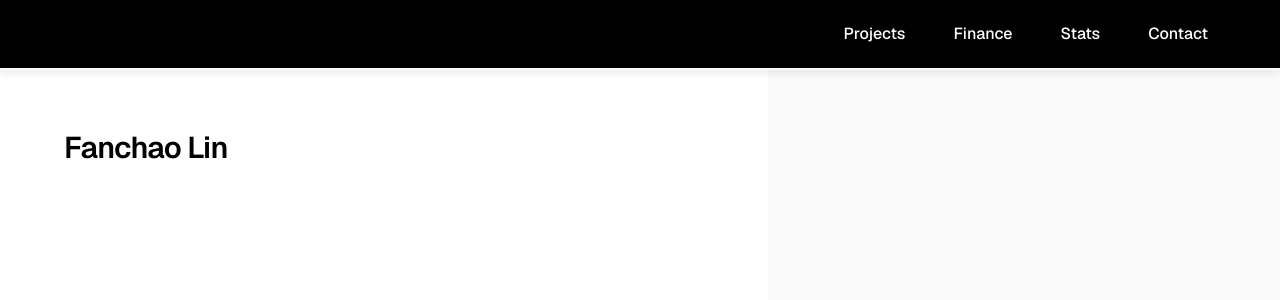
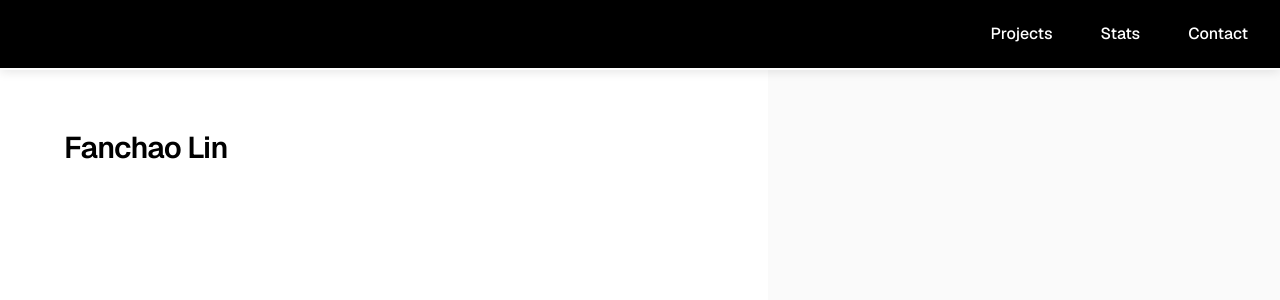
Before and after one commit to fanchao9/fanchao-ca, a Next.js app: page / in a window 1280 px wide. Shown: the top 300 px of the page. Built offline with nearby package versions, Linux system fonts and the light colour scheme; some icons are missing.

Commit message:
Header changes

```diff
--- a/app/components/header.tsx
+++ b/app/components/header.tsx
@@ -1,8 +1,8 @@
 'use client';
+import Link from 'next/link';
 import HomeIcon from '@mui/icons-material/Home';
 import { useScrollDirection } from '../logic/scrollDir';
-import '../css/header.css'
-import { Button, Link } from '@mui/material';
+import '../css/header.css';
 
 function Header() {
     const scrollDir = useScrollDirection();
@@ -11,23 +11,18 @@ function Header() {
         <header className={`header ${scrollDir === "down" ? "hide" : "show"}`}>
             <div className="header-container">
                 <div className="header-logo">
-                    <a href="/"><HomeIcon /></a>
+                    <Link href="/" aria-label="Home"><HomeIcon /></Link>
                 </div>
                 <nav className="nav-menu">
                     <ul>
-                        <Link
-                            href="#projects"
-                        >
-                            Projects
-                        </Link>
-                        <li><a href="#finance">Finance</a></li>
+                        <li><a href="#projects">Projects</a></li>
                         <li><a href="#stats">Stats</a></li>
                         <li><a href="#contact">Contact</a></li>
                     </ul>
                 </nav>
             </div>
         </header>
-    )
+    );
 }
 
 export default Header;
--- a/app/css/header.css
+++ b/app/css/header.css
@@ -23,7 +23,7 @@
   display: flex;
   align-items: center;
   justify-content: space-between;
-  max-width: 1200px;
+  width: auto;
   margin: 0 auto;
   padding: 0 1rem;
   height: 100%;
@@ -50,7 +50,7 @@
 }
 
 .nav-menu a:hover {
-  color: #0070f3;
+  color: #a1a1aa;
 }
 
 .header-logo a {
```
